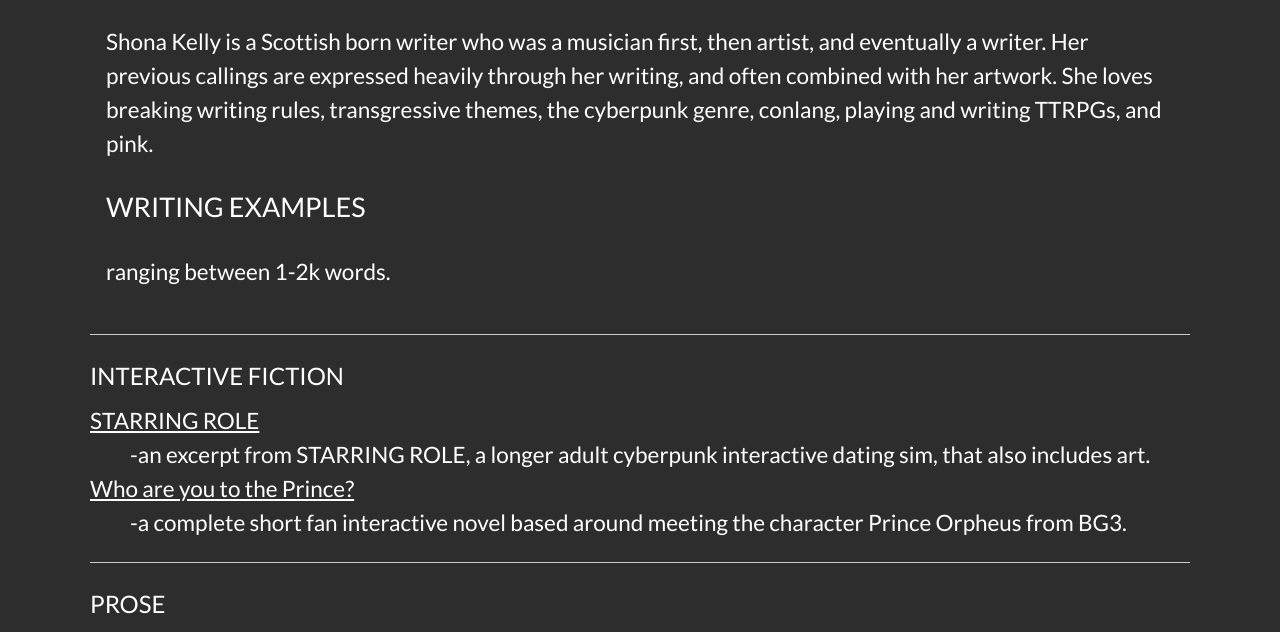
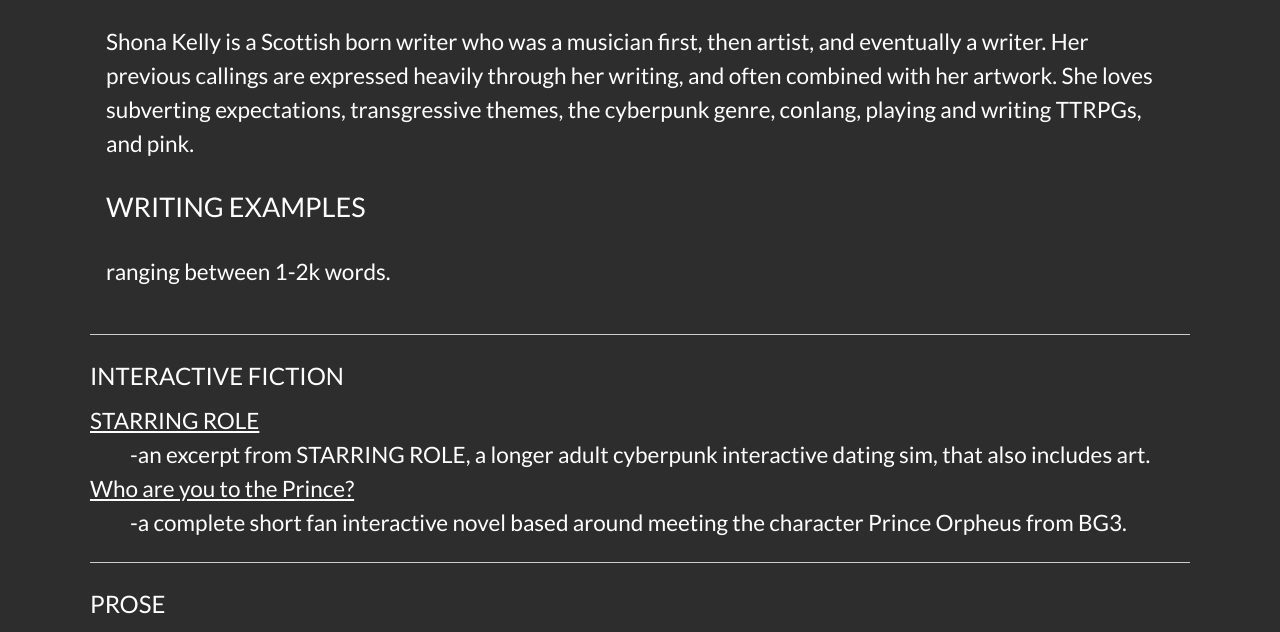
Before and after one commit to Desdimonda/portfolio, a plain HTML site: page index.html in a window 1280 px wide. Shown: the part 138-770 px from the top of the page. Drawn offline with nearby package versions, Linux system fonts and the light colour scheme.

Commit message:
Update index.html

```diff
--- a/index.html
+++ b/index.html
@@ -43,7 +43,7 @@ hr {
 
   <div class="w3-panel">
     <h1><b>SHONA KELLY</b></h1>
-    <p>Shona Kelly is a Scottish born writer who was a musician first, then artist, and eventually a writer. Her previous callings are expressed heavily through her writing, and often combined with her artwork. She loves breaking writing rules, transgressive themes, the cyberpunk genre, conlang, playing and writing TTRPGs, and pink.</p>
+    <p>Shona Kelly is a Scottish born writer who was a musician first, then artist, and eventually a writer. Her previous callings are expressed heavily through her writing, and often combined with her artwork. She loves subverting expectations, transgressive themes, the cyberpunk genre, conlang, playing and writing TTRPGs, and pink.</p>
     <h2><p>WRITING EXAMPLES</p></h2>
     <p>ranging between 1-2k words.</p>
   </div>
```
